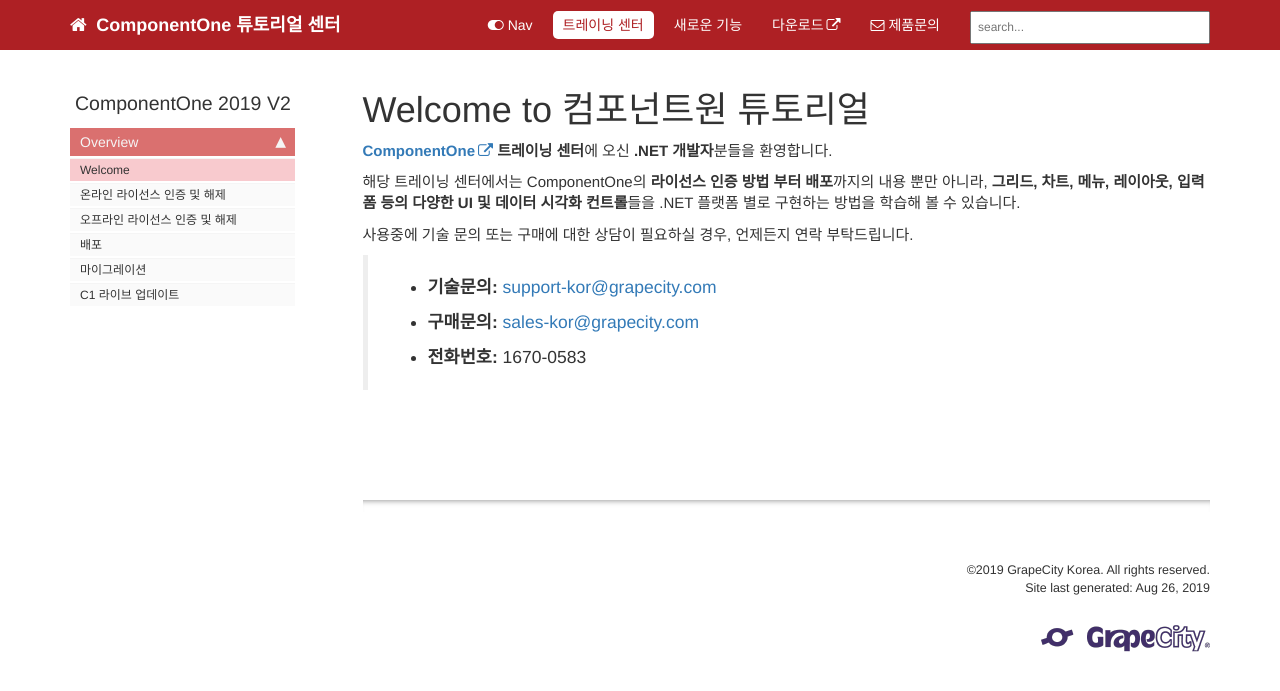
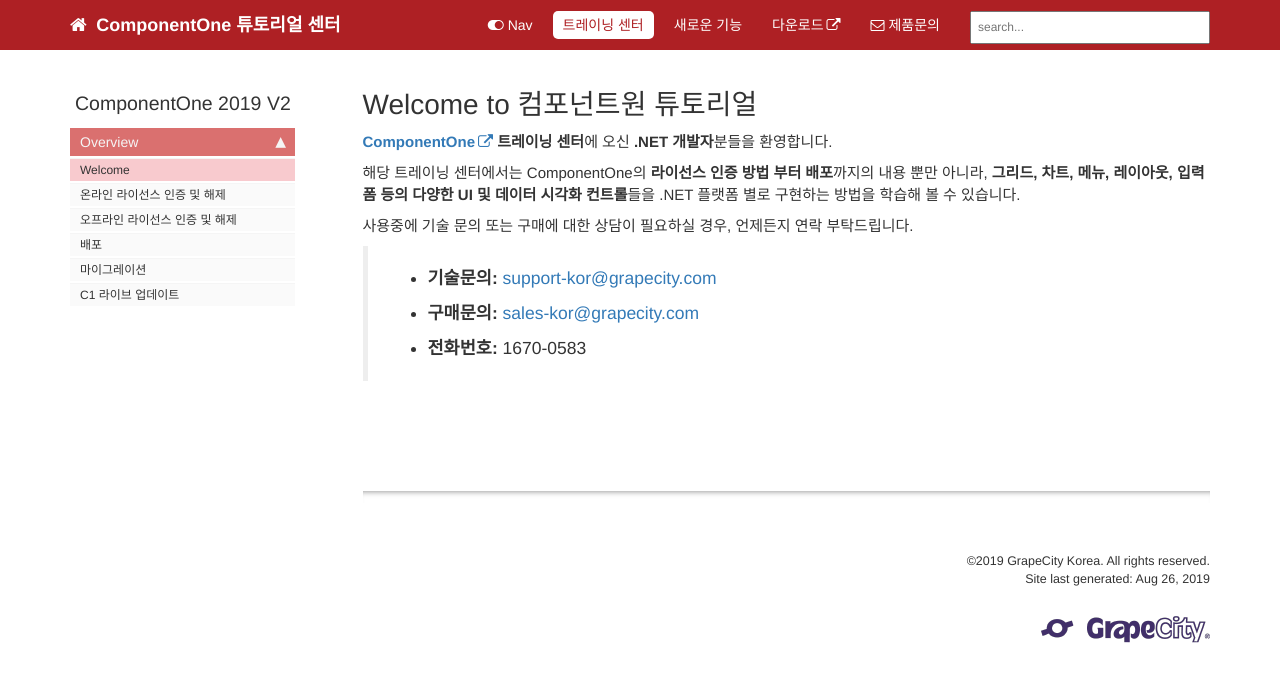
Before and after one commit to grapecity-korea/C1Training.github.io, a Jekyll site: the page built from index.md, in a window 1280 px wide. Shown: the top 691 px of the page. Built offline with Jekyll 4.4.1, drawn with Linux system fonts in a browser that asks for light colours; comment, search, counter and statistics services are not loaded.

Commit message:
Font Size  조정

```diff
--- a/_data/topnav.yml
+++ b/_data/topnav.yml
@@ -8,7 +8,7 @@ topnav:
       - title: 새로운 기능
         url: /2019v2_whatsnew.html
       - title: 다운로드
-        external_url: https://www.grapecity.co.kr/download/spreadnet
+        external_url: https://www.grapecity.co.kr/download/componentone-enterprise
 #Topnav dropdowns
 # topnav_dropdowns:
 # - title: Topnav dropdowns
--- a/css/theme-gck.css
+++ b/css/theme-gck.css
@@ -159,3 +159,7 @@ li.sidebarTitle {
 .navbar-inverse .navbar-toggle {
   border-color: #015cae;
 }
+
+div#tg-sb-content h1 {
+  font-size: 28px;
+}
```
